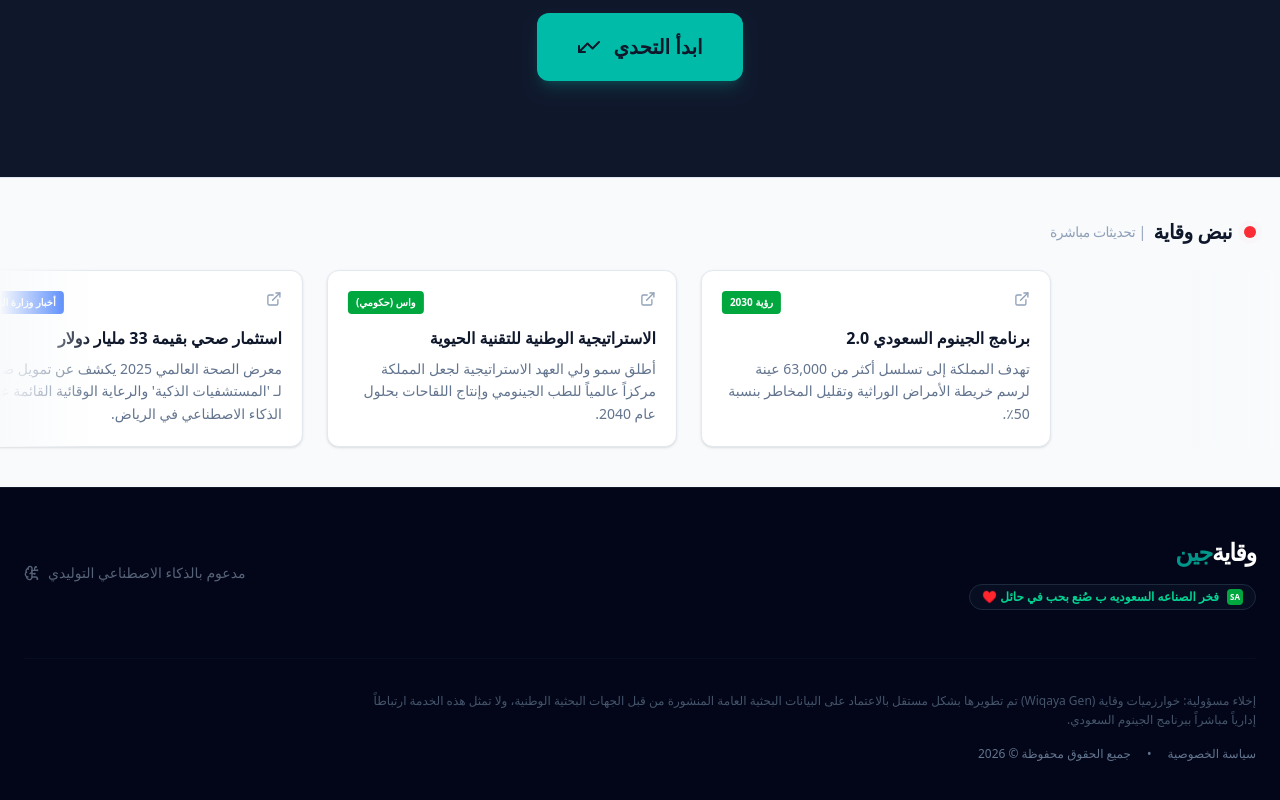
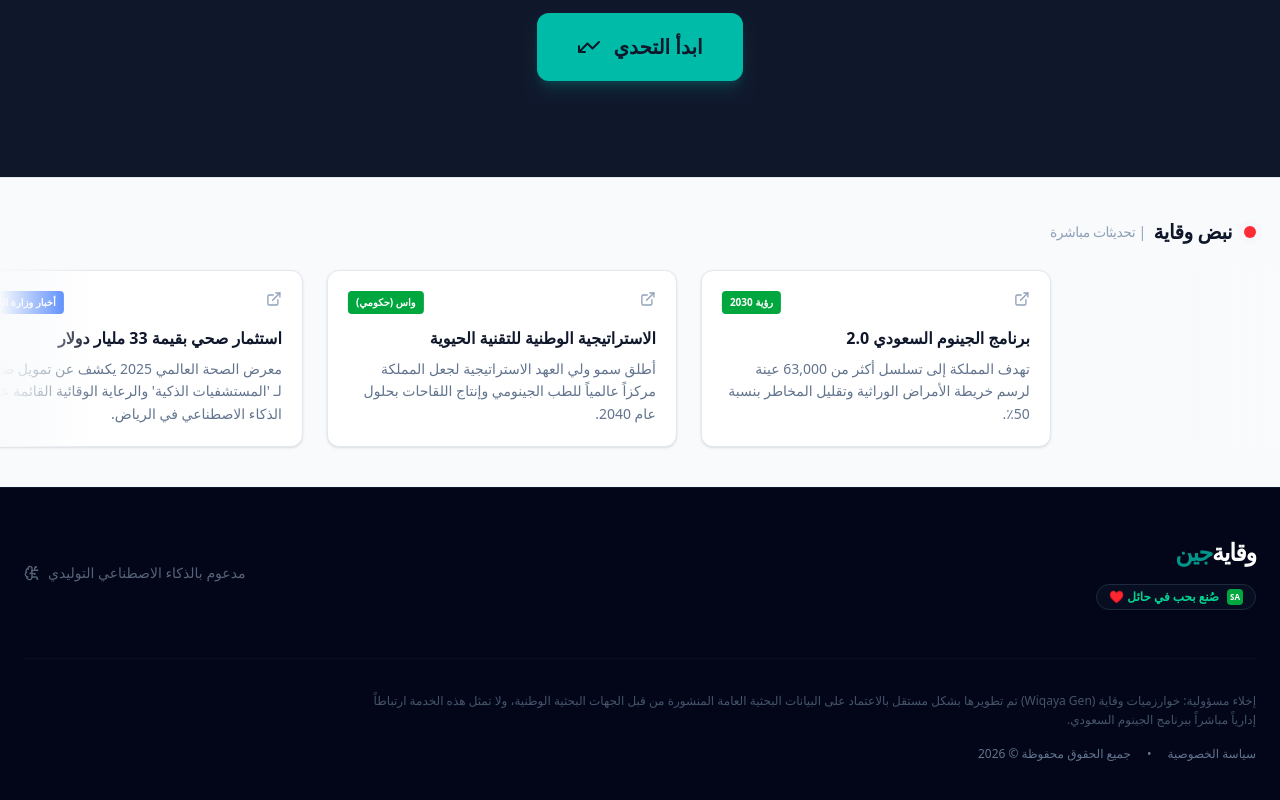
Before and after one commit to DrYounis/WiqayaGen, a Next.js app: page / in a window 1280 px wide. Shown: the part 4362-5162 px from the top of the page. Built offline with nearby package versions, Linux system fonts and the light colour scheme.

Commit message:
Simplify footer to 'صُنع بحب في حائل ♥️'

```diff
--- a/src/components/Footer.tsx
+++ b/src/components/Footer.tsx
@@ -14,7 +14,7 @@ export default function Footer() {
                         </Link>
                         <div className="flex items-center gap-2 border px-3 py-1 rounded-full border-slate-800 bg-slate-900/50">
                             <div className="w-4 h-4 rounded-sm bg-green-600 flex items-center justify-center text-[8px] text-white font-bold">SA</div>
-                            <span className="text-xs font-semibold text-emerald-400">فخر الصناعه السعوديه ب صُنع بحب في حائل ♥️</span>
+                            <span className="text-xs font-semibold text-emerald-400">صُنع بحب في حائل ♥️</span>
                         </div>
                     </div>
 
```
